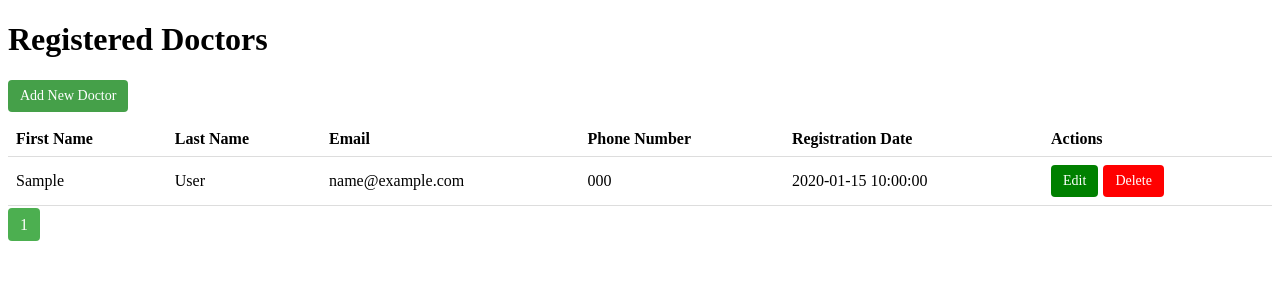
After one commit to Wendy-Lagho/drugDispensingTool, a PHP site: page /doctors_table.php in a window 1280 px wide. The commit adds this page. Shown: the top 300 px of the page. Run offline with PHP 8.4, Linux system fonts and the light colour scheme; tables that the repository leaves empty or names only in its code hold one stand-in row (values such as "Sample post").

Commit message:
add to the tool

```diff
--- /dev/null
+++ b/php files/view/doctors_table.php
@@ -0,0 +1,178 @@
+<!DOCTYPE html>
+<html>
+<head>
+    <title>Registered Patients</title>
+    <style>
+        /* CSS styles for the table */
+        table {
+            width: 100%;
+            border-collapse: collapse;
+        }
+
+        th, td {
+            padding: 8px;
+            text-align: left;
+            border-bottom: 1px solid #ddd;
+        }
+
+        th {
+            font-weight: bold;
+        }
+
+        .pagination {
+            margin-top: 10px;
+        }
+
+        .pagination a {
+            color: #4CAF50;
+            background-color: transparent;
+            padding: 8px 12px;
+            text-decoration: none;
+            border-radius: 4px;
+            margin-right: 5px;
+        }
+
+        .pagination a.active-page {
+            color: #fff;
+            background-color: #4CAF50;
+        }
+
+        .pagination a:hover {
+            background-color: #45a049;
+            color: #f1f1f1;
+        }
+
+        .edit-button, .delete-button {
+            border: none;
+            color: white;
+            padding: 8px 12px;
+            text-align: center;
+            text-decoration: none;
+            display: inline-block;
+            font-size: 14px;
+            border-radius: 4px;
+            cursor: pointer;
+            margin-right: 5px;
+        }
+
+        .edit-button {
+            background-color: green; /* Changed to green */
+        }
+
+        .delete-button {
+            background-color: red; /* Changed to red */
+        }
+
+        .add-button {
+            background-color: #45a049;
+            border: none;
+            color: white;
+            padding: 8px 12px;
+            text-align: center;
+            text-decoration: none;
+            display: inline-block;
+            font-size: 14px;
+            border-radius: 4px;
+            cursor: pointer;
+            margin-bottom: 10px;
+        }
+
+        /* New CSS styles for the hover functionality */
+        .edit-link {
+            text-decoration: none;
+            color: #000;
+        }
+
+        .edit-link:hover {
+            text-decoration: underline;
+        }
+    </style>
+</head>
+<body>
+<?php
+// Include the database configuration file
+require_once '../database/db_connect.php';
+
+// Create a new instance of the db_connect class
+$dbConnect = new db_connect();
+$conn = $dbConnect->connect();
+
+// Check if the connection was successful
+if ($conn->connect_error) {
+    die("Connection failed: " . $conn->connect_error);
+}
+
+// Fetch total number of doctors
+$sqlCount = "SELECT COUNT(*) AS total FROM doctors";
+$resultCount = $conn->query($sqlCount);
+$totalDoctors = $resultCount->fetch_assoc()['total'];
+
+// Define how many doctors to display per page
+$doctorsPerPage = 10;
+
+// Calculate the total number of pages
+$totalPages = ceil($totalDoctors / $doctorsPerPage);
+
+// Get the current page number
+$currentPage = isset($_GET['page']) && $_GET['page'] > 0 && $_GET['page'] <= $totalPages ? $_GET['page'] : 1;
+
+// Calculate the starting index of doctors for the current page
+$startingIndex = ($currentPage - 1) * $doctorsPerPage;
+
+// Fetch doctors for the current page
+$sql = "SELECT * FROM doctors LIMIT $startingIndex, $doctorsPerPage";
+$result = $conn->query($sql);
+?>
+
+<h1>Registered Doctors</h1>
+
+<a class="add-button" href="../view/signup.php">Add New Doctor</a>
+
+<?php if ($result->num_rows > 0) { ?>
+    <table>
+        <tr>
+            <th>First Name</th>
+            <th>Last Name</th>
+            <th>Email</th>
+            <th>Phone Number</th>
+            <th>Registration Date</th>
+            <th>Actions</th>
+        </tr>
+        <?php
+        while ($row = $result->fetch_assoc()) {
+            echo "<tr>";
+            echo "<td>" . $row["firstname"] . "</td>";
+            echo "<td>" . $row["lastname"] . "</td>";
+            echo "<td>" . $row["email"] . "</td>";
+            echo "<td>" . $row["phone_number"] . "</td>";
+            echo "<td>" . $row["reg_date"] . "</td>";
+            echo "<td>";
+            echo "<a class='edit-button' href='../database/edit_doctor.php?id=" . $row['id'] . "'>Edit</a>";
+            echo "<a class='delete-button' href='../database/delete_doctor.php?id=" . $row['id'] . "'>Delete</a>";
+            echo "</td>";
+            echo "</tr>";
+        }
+        ?>
+    </table>
+
+    <!-- Display pagination links -->
+    <div class="pagination">
+        <?php
+        for ($i = 1; $i <= $totalPages; $i++) {
+            if ($i == $currentPage) {
+                echo "<a class='active-page' href='doctors_table.php?page=" . $i . "'>" . $i . "</a>";
+            } else {
+                echo "<a href='doctors_table.php?page=" . $i . "'>" . $i . "</a>";
+            }
+        }
+        ?>
+    </div>
+<?php } else {
+    echo "<p>No doctors found.</p>";
+}
+
+// Close the database connection
+$conn->close();
+?>
+</body>
+</html>
--- a/php files/view/signup.php
+++ b/php files/view/signup.php
@@ -88,6 +88,7 @@
         <select name="entity" id="entity">
           <option value="patient" id="patient">Patient</option>
           <option value="doctor" id="doctor">Doctor</option>
+          <option value="supervisor" id="supervisor">Supervisor</option>
         </select>
         <button type="submit">Signup</button>
     </form>
```
Also changed, not shown: php files/database/database.php (+86 -5 lines), php files/view/doctor.php (added, +62 -0 lines), php files/database/delete_doctor.php (added), php files/database/edit_doctor.php (added), php files/view/supervisor.php (added).
